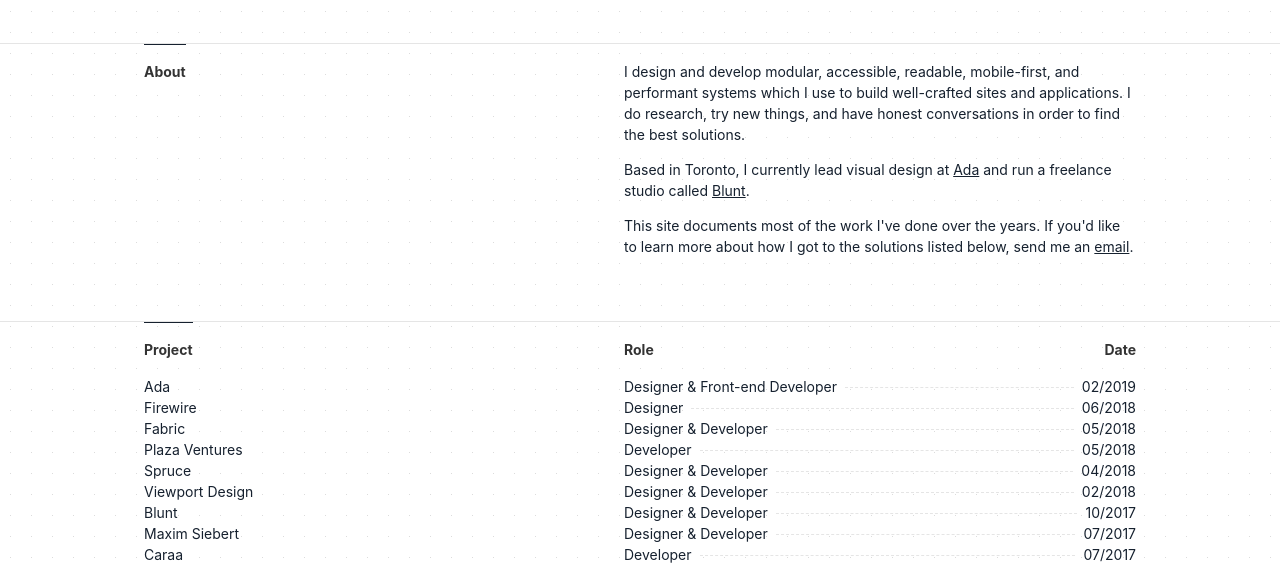
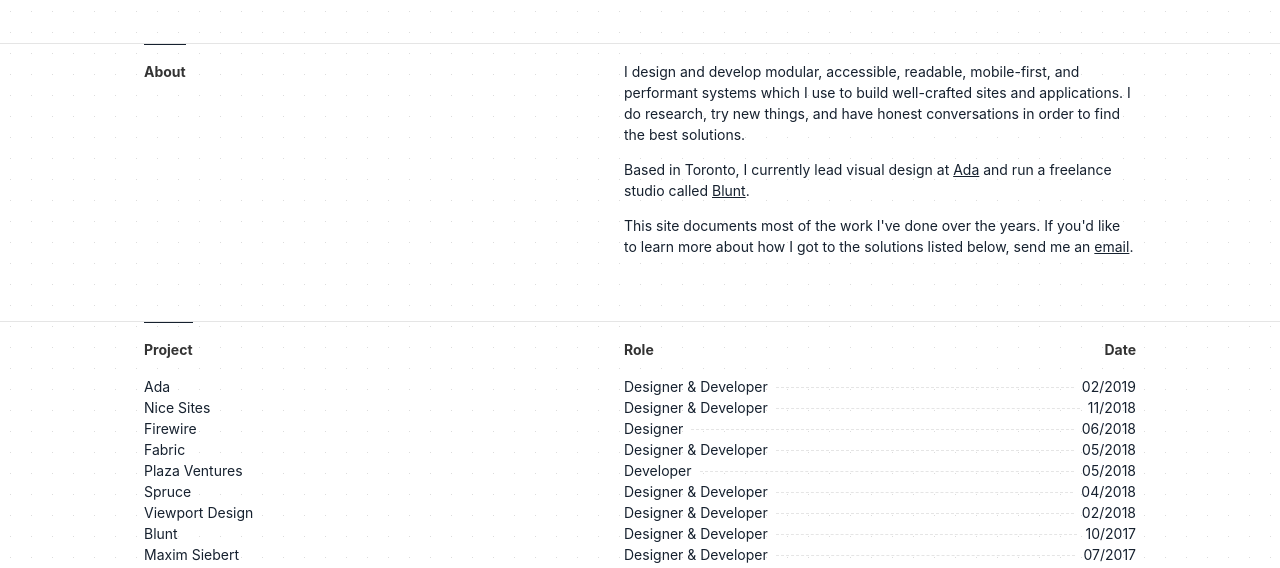
Before and after one commit to MaximSiebert/maximsiebert, a website: page index.html in a window 1280 px wide. Shown: the part 230-798 px from the top of the page. Drawn offline with Linux system fonts and the light colour scheme.

Commit message:
nice-sites

```diff
--- a/index.html
+++ b/index.html
@@ -60,9 +60,23 @@
                                     </h2>
                                 </div>
                                 <div class="flex mw6-ns w-100 ml-auto items-center">
-                                    <p class="ma0 mr2 db-ns dn">Designer & Front-end Developer</p>
+                                    <p class="ma0 mr2 db-ns dn">Designer & Developer</p>
                                     <p class="flex-grow-1 ma0 lines"></p>
                                     <p class="ma0 ml2">02/2019</p>
+                                </div>
+                            </a>
+                        </article>
+                        <article class="relative article-link">
+                            <a class="link black w-100 flex items-top" href="https://maximsiebert.github.io/nice-sites/" target="_blank">
+                                <div class="flex flex-grow-1 pr2">
+                                    <h2 class="black ma0 f6 fw4 nowrap">
+                                        Nice Sites
+                                    </h2>
+                                </div>
+                                <div class="flex mw6-ns w-100 ml-auto items-center">
+                                    <p class="ma0 mr2 db-ns dn">Designer & Developer</p>
+                                    <p class="flex-grow-1 ma0 lines"></p>
+                                    <p class="ma0 ml2">11/2018</p>
                                 </div>
                             </a>
                         </article>
@@ -722,7 +736,7 @@
                                 </div>
                                 <div>
                                     <a class="article-link black link" href="https://dribbble.com/MaximSiebert" target="_blank">
-                                        <span class="relative">Dribbbble</span>
+                                        <span class="relative">Dribbble</span>
                                     </a>
                                 </div>
                             </div>
@@ -731,7 +745,7 @@
                 </section>
                 <footer class="mt5 pb3 bt b--black-10 bg-white w-100 flex">
                     <div class="mw8 ph3 center w-100 flex">
-                        <p class="ma0 pt3 nowrap">Updated 02/2019</p>
+                        <p class="ma0 pt3 nowrap">Updated 03/2019</p>
                         <div class="mw6 ml-auto w-100 flex mt3">
                             <a href="mailto:maxim.siebert@gmail.com" target="_blank" class="dib-ns dn article-link link black">
                                 <span class="relative">maxim.siebert@gmail.com</span>
```
